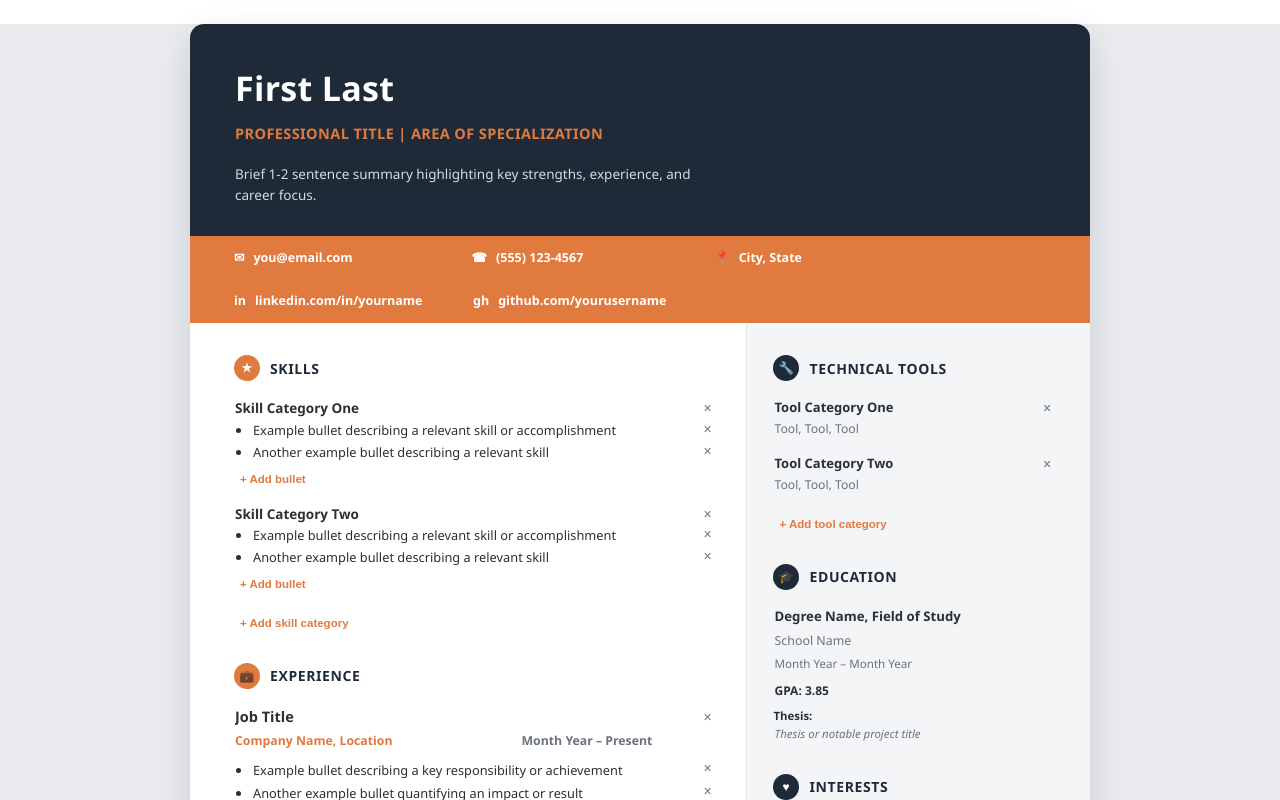
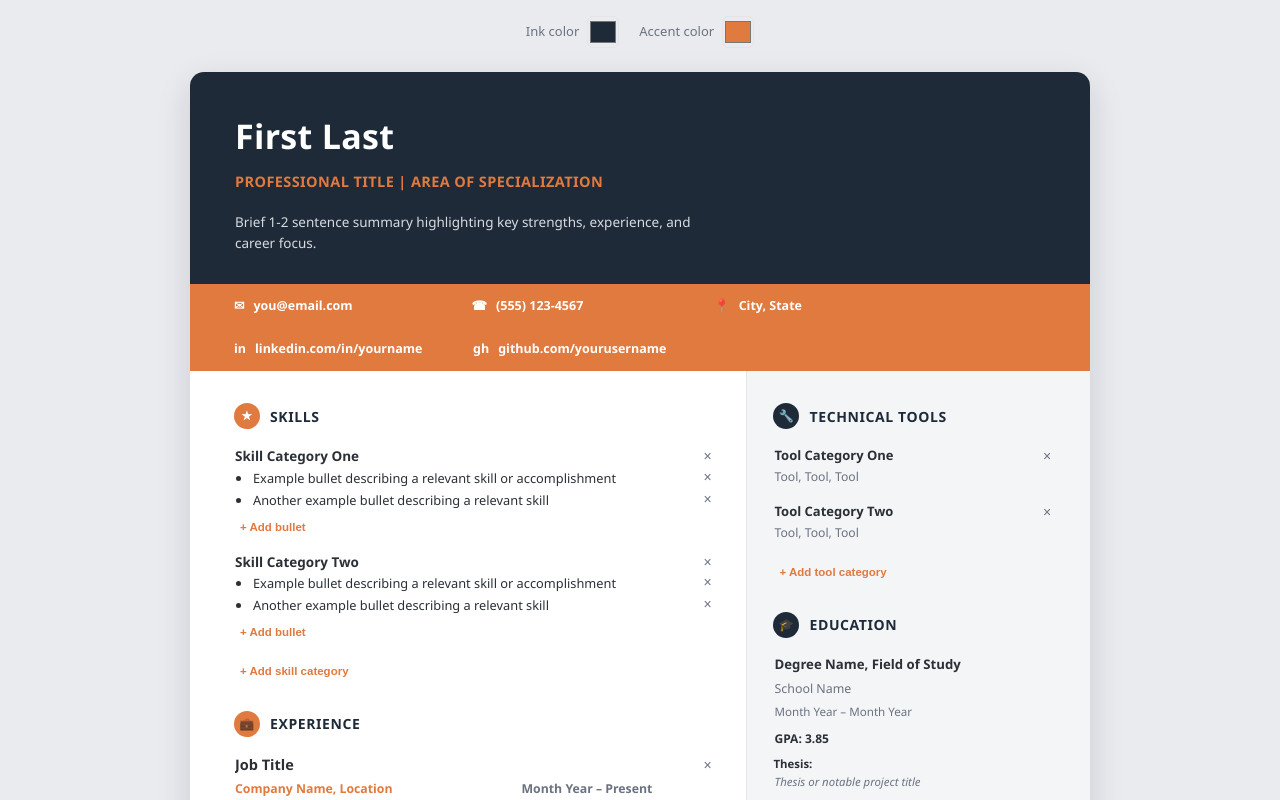
Before and after one commit to EthanOwens/reforge, a React (Vite) app: page / in a window 1280 px wide. Shown: the top 800 px of the page. Built offline with nearby package versions, Linux system fonts and the light colour scheme.

Commit message:
Added color picker options for configuring non-white colors for schema

```diff
--- a/src/tools/resume/ResumePreview.css
+++ b/src/tools/resume/ResumePreview.css
@@ -12,6 +12,35 @@
 .resume-page-backdrop {
   min-height: 100svh;
   background: var(--page-bg);
+}
+
+.theme-controls {
+  display: flex;
+  gap: 20px;
+  align-items: center;
+  justify-content: center;
+  max-width: 900px;
+  margin: 0 auto;
+  padding: 16px 44px 0;
+}
+
+.theme-control {
+  display: flex;
+  align-items: center;
+  gap: 8px;
+  font-size: 13px;
+  color: var(--text-muted);
+  cursor: pointer;
+}
+
+.theme-control input[type='color'] {
+  width: 32px;
+  height: 32px;
+  padding: 0;
+  border: 1px solid var(--border);
+  border-radius: 6px;
+  cursor: pointer;
+  background: none;
 }
 
 .resume-page {
@@ -475,3 +504,9 @@
     border-top: 1px solid var(--border);
   }
 }
+
+@media print {
+  .theme-controls {
+    display: none;
+  }
+}
--- a/src/tools/resume/ResumePreview.tsx
+++ b/src/tools/resume/ResumePreview.tsx
@@ -1,5 +1,6 @@
 import { useLayoutEffect, useRef } from 'react'
-import type { Education, Job, Resume, SkillGroup, ToolGroup } from './types'
+import type { CSSProperties } from 'react'
+import type { Education, Job, Resume, ResumeTheme, SkillGroup, ToolGroup } from './types'
 import { contactIcon } from './contactIcons'
 import { newId } from './id'
 import './ResumePreview.css'
@@ -22,6 +23,10 @@ interface ResumePreviewProps {
 function ResumePreview({ resume, onChange }: ResumePreviewProps) {
   const updateHeader = (patch: Partial<Resume['header']>) => {
     onChange({ ...resume, header: { ...resume.header, ...patch } })
+  }
+
+  const updateTheme = (patch: Partial<ResumeTheme>) => {
+    onChange({ ...resume, theme: { ...resume.theme, ...patch } })
   }
 
   const updateContact = (index: number, value: string) => {
@@ -215,8 +220,14 @@ function ResumePreview({ resume, onChange }: ResumePreviewProps) {
     })
   }
 
+  const themeStyle = {
+    '--ink': resume.theme.ink,
+    '--accent': resume.theme.accent,
+  } as CSSProperties
+
   return (
-    <div className="resume-page-backdrop">
+    <div className="resume-page-backdrop" style={themeStyle}>
+      <ThemeControls theme={resume.theme} onChange={updateTheme} />
       <div className="resume-page">
         <header className="resume-header">
           <h1>
@@ -354,6 +365,43 @@ function ResumePreview({ resume, onChange }: ResumePreviewProps) {
           </aside>
         </div>
       </div>
+    </div>
+  )
+}
+
+// --- Theme controls ---------------------------------------------------------
+// Editing chrome, not resume content: lets the user pick the two brand colors
+// used throughout the resume. Hidden from print/PDF output via the
+// `@media print { .theme-controls { display: none } }` rule in
+// ResumePreview.css — being a DOM sibling of `.resume-page` alone would not
+// keep it out of a printed/exported page.
+
+interface ThemeControlsProps {
+  theme: ResumeTheme
+  onChange: (patch: Partial<ResumeTheme>) => void
+}
+
+function ThemeControls({ theme, onChange }: ThemeControlsProps) {
+  return (
+    <div className="theme-controls">
+      <label className="theme-control">
+        Ink color
+        <input
+          type="color"
+          value={theme.ink}
+          onChange={(event) => onChange({ ink: event.target.value })}
+          aria-label="Ink color"
+        />
+      </label>
+      <label className="theme-control">
+        Accent color
+        <input
+          type="color"
+          value={theme.accent}
+          onChange={(event) => onChange({ accent: event.target.value })}
+          aria-label="Accent color"
+        />
+      </label>
     </div>
   )
 }
--- a/src/tools/resume/defaultResume.ts
+++ b/src/tools/resume/defaultResume.ts
@@ -81,4 +81,8 @@ export const defaultResume: Resume = {
     { id: 'interest-2', text: 'Interest Two' },
     { id: 'interest-3', text: 'Interest Three' },
   ],
+  theme: {
+    ink: '#1e2a38',
+    accent: '#e07a3f',
+  },
 }
```
Also changed, not shown: src/tools/resume/types.ts (+8 -0 lines).
